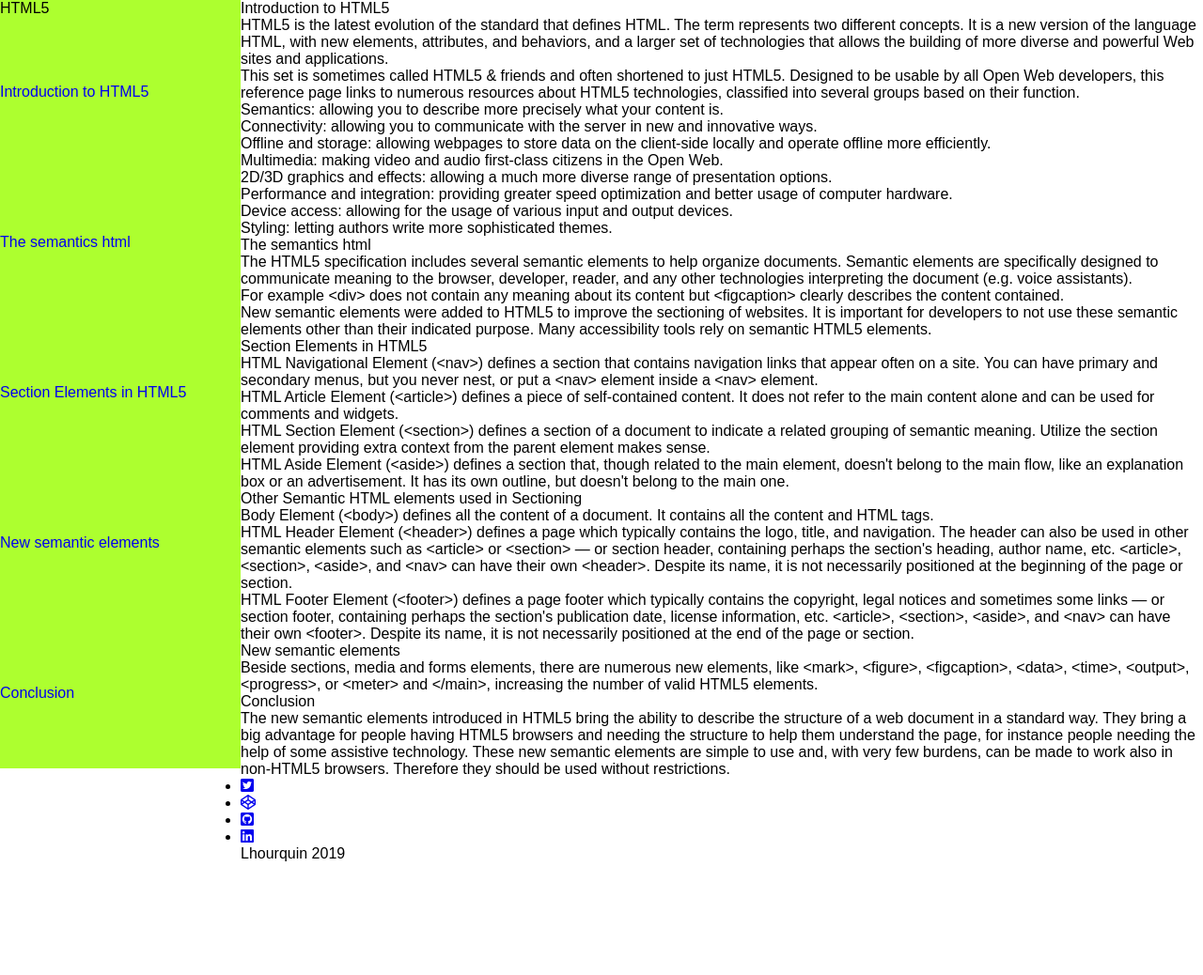
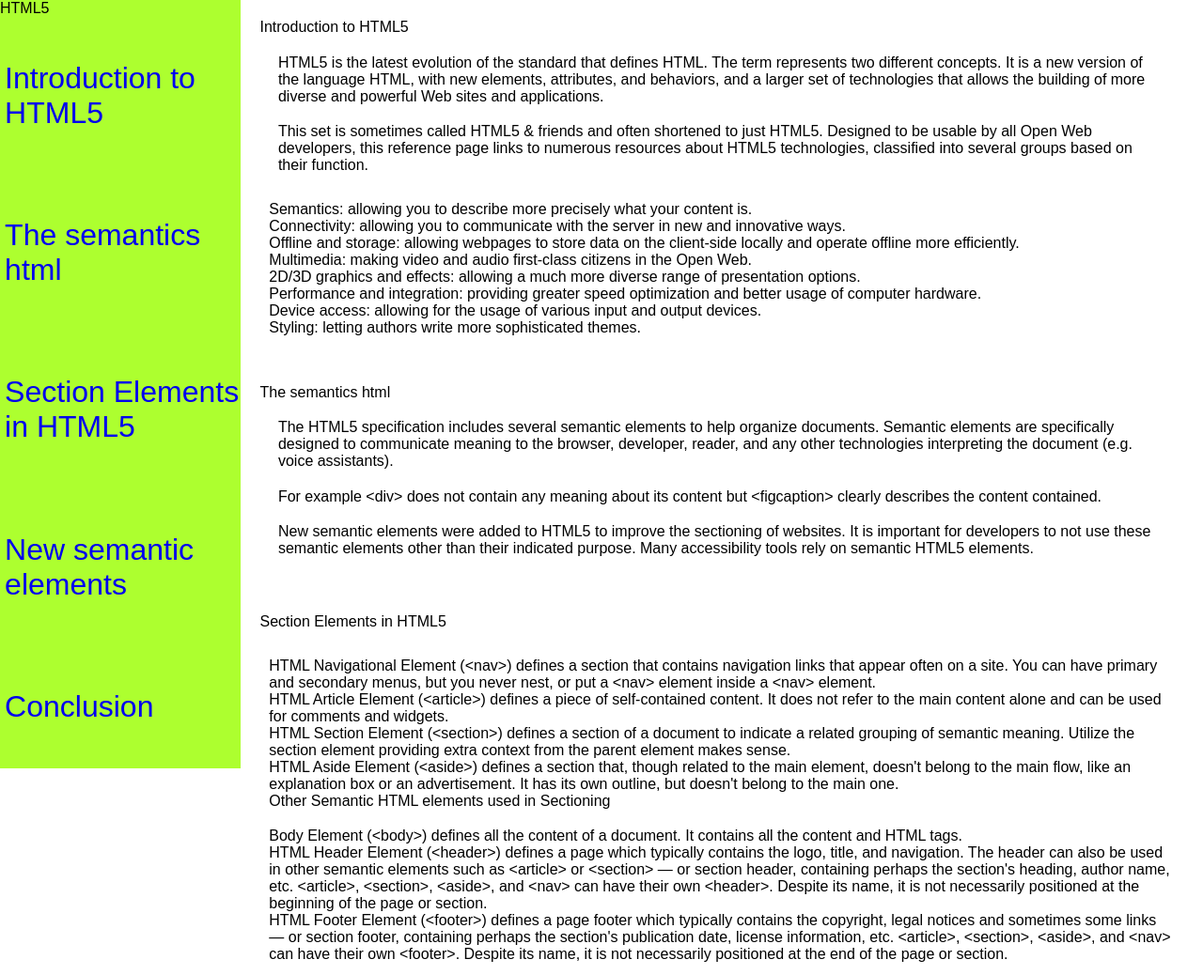
Before and after one commit to Lhourquin/Technical-Documentation-Page, a plain HTML site: page index.html in a window 1280 px wide. Shown: the top 1038 px of the page at 94% size. Before the commit the page ends 918 px from the top, so only its background shows below. Drawn offline with Linux system fonts and the light colour scheme.

Commit message:
insert some property for cllas i add on index.html

```diff
--- a/main.css
+++ b/main.css
@@ -7,12 +7,11 @@
     font-weight: normal;
     font-style: normal;
     text-decoration: none;
+    list-style: none;
 }
 body{
     display:grid;
     grid-template-columns: 20% 80%;
-}
-.header{
 }
 #navbar{
     position: fixed;
@@ -26,14 +25,24 @@ body{
     flex-direction: column;
     justify-content: space-around;
     z-index: 1;
-
+    margin-left: 2%;
+}
+.nav-link{
+    font-size: 2rem;
 }
 #main-doc{
     width: 1fr;
-    grid-row: 1 / 2;
     grid-column: 2;
 }
+.main-section{
+    padding: 2%;
+}
+.main-section__article{
+    padding:1%;
+}
+.main-section__article__p{
+    padding: 1%;
+}
 .footer{
-    grid-row: 2;
     grid-column: 2;
 }
```
